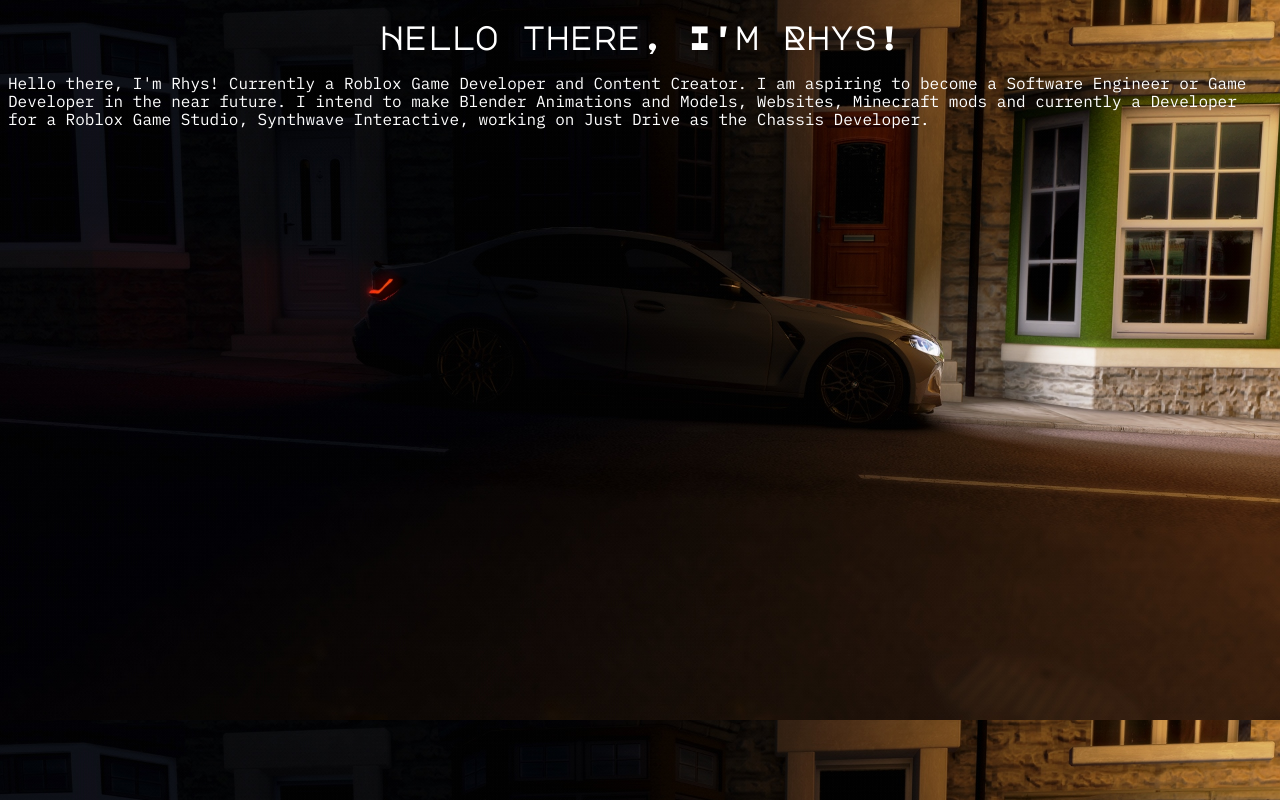
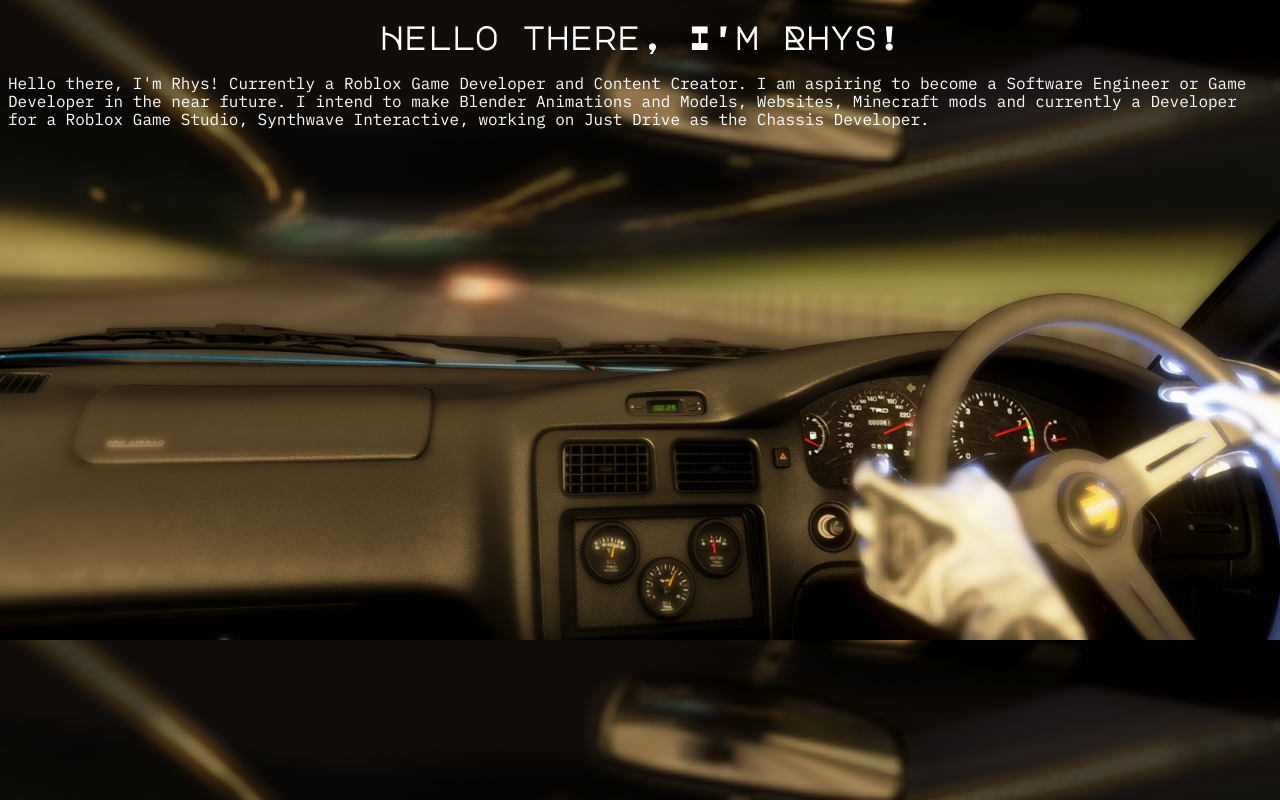
Before and after one commit to RKG-01/RKG-01.github.io, a plain HTML site: page index.html in a window 1280 px wide. Drawn offline with Linux system fonts and the light colour scheme.

Commit message:
Changed Bg
Attempt to change bg without changing CSS version

```diff
--- a/styling.css
+++ b/styling.css
@@ -36,6 +36,6 @@ em{
 
 body {
     /* Background Config */
-    background-image: url("images/Screenshot_as_bmw_m3_g80_highforce_28-3-122-19-52-29.jpg");
+    background-image: url("images/Screenshot_ddm_toyota_mr2_sw20_shuto_shuto_revival_project_beta_26-5-122-22-19-19.jpg");
     background-size:100vw, 100vh;
 }
```
